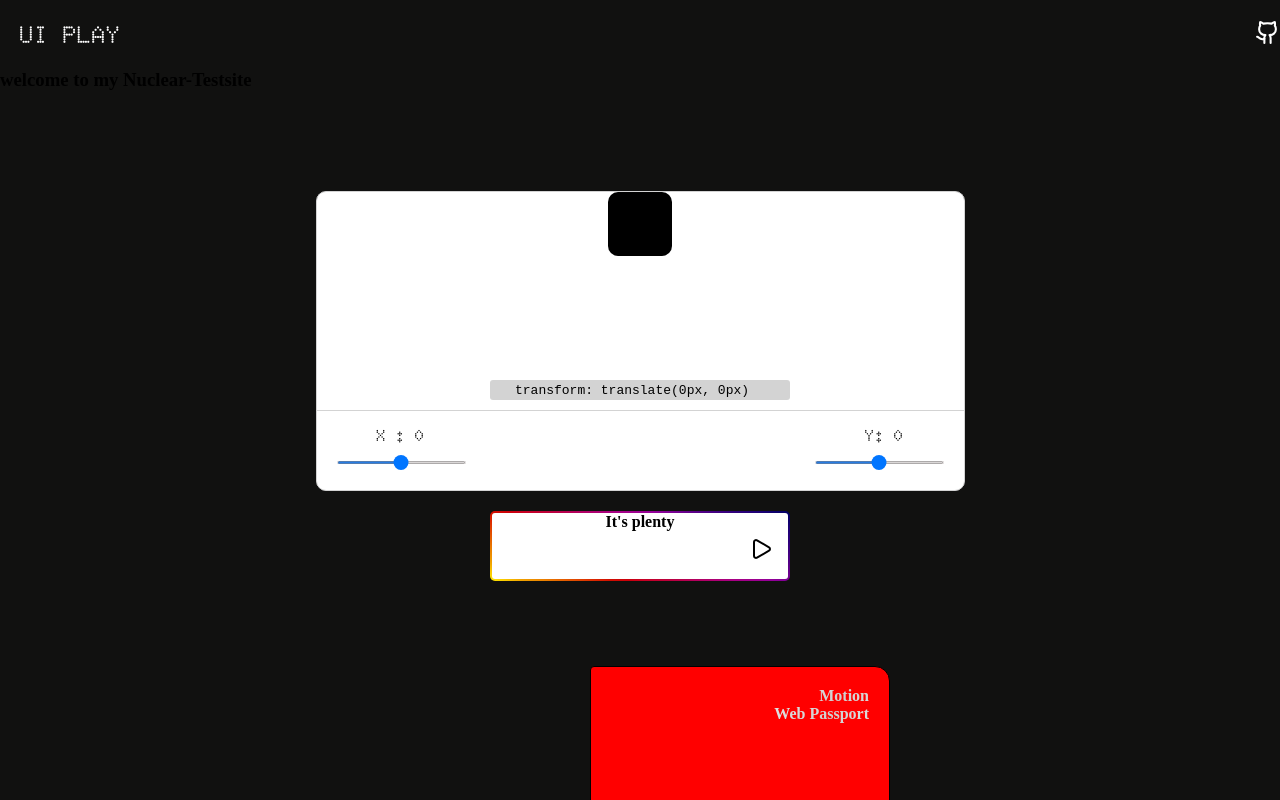
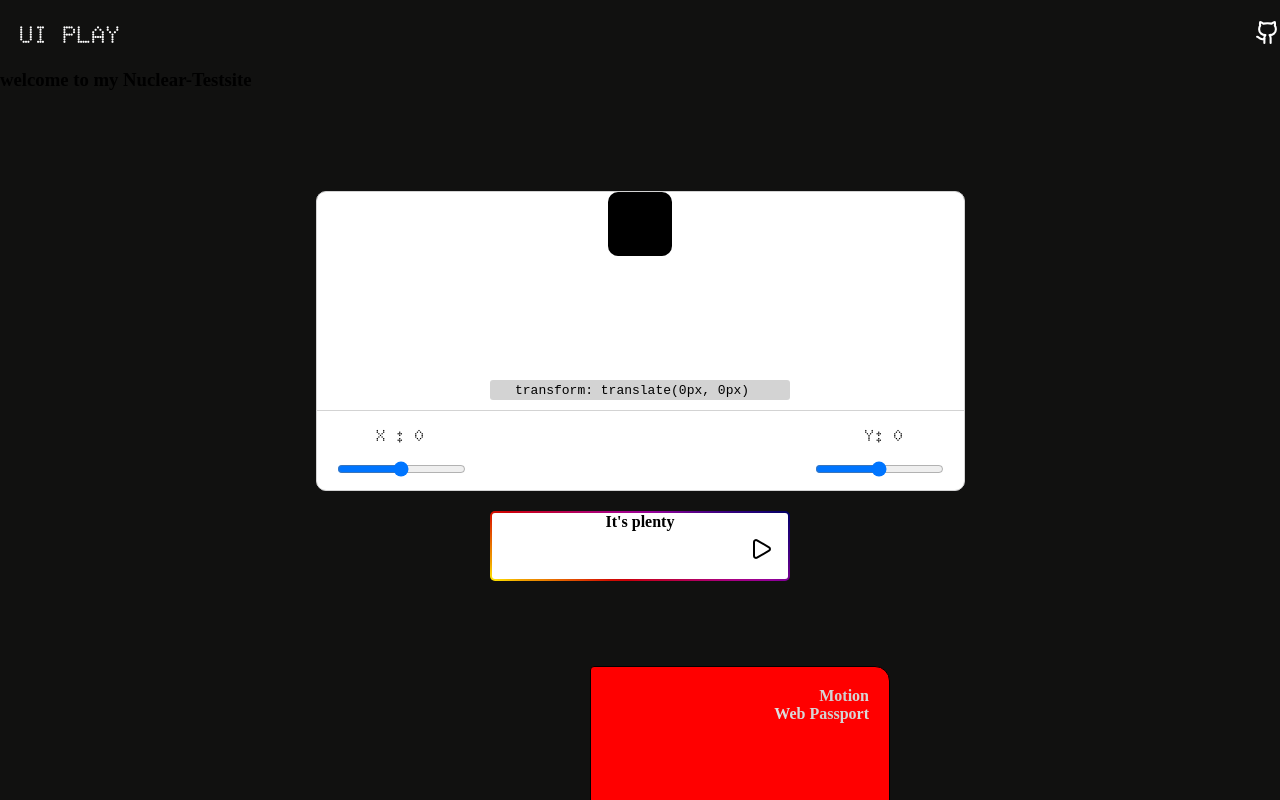
Before and after one commit to Genesispro-maker/ui-playground, a React (Vite) app in the folder ui/: page / in a window 1280 px wide. Shown: the top 800 px of the page. Built offline with nearby package versions, Linux system fonts and the light colour scheme.

Commit message:
Update illustration.module.css

```diff
--- a/ui/src/components/illustration/illustration.module.css
+++ b/ui/src/components/illustration/illustration.module.css
@@ -1,25 +1,4 @@
-
-:root {
-  --shadow-color: 285deg 26% 35%;
-  --shadow-elevation-low:
-    0.7px -0.1px 0.5px hsl(var(--shadow-color) / 1),
-    1.1px -0.2px 0.8px -2.5px hsl(var(--shadow-color) / 0.69),
-    3.6px -0.6px 2.7px -5px hsl(var(--shadow-color) / 0.35);
-  --shadow-elevation-medium:
-    0.7px -0.1px 0.5px hsl(var(--shadow-color) / 1),
-    1.3px -0.2px 1px -1.7px hsl(var(--shadow-color) / 0.82),
-    5.8px -0.9px 4.4px -3.3px hsl(var(--shadow-color) / 0.55),
-    17.8px -2.8px 13.5px -5px hsl(var(--shadow-color) / 0.27);
-  --shadow-elevation-high:
-    0.7px -0.1px 0.5px hsl(var(--shadow-color) / 1),
-    1px -0.2px 0.8px -0.7px hsl(var(--shadow-color) / 0.89),
-    3.2px -0.5px 2.4px -1.4px hsl(var(--shadow-color) / 0.76),
-    9.1px -1.4px 6.9px -2.1px hsl(var(--shadow-color) / 0.63),
-    20.5px -3.3px 15.6px -2.9px hsl(var(--shadow-color) / 0.51),
-    39.3px -6.2px 29.8px -3.6px hsl(var(--shadow-color) / 0.38),
-    67.5px -10.7px 51.3px -4.3px hsl(var(--shadow-color) / 0.25),
-    106.7px -16.9px 81px -5px hsl(var(--shadow-color) / 0.13);
-}
+@import "../../assets/font.css";
 
 .BoxWrap{
   flex: 3;
@@ -30,7 +9,6 @@
     --height: 64px;
     width: var(--width);
     height: var(--height);
-    /* box-shadow: var(--shadow-elevation-medium); */
     margin: auto;
     border-radius: 10px;
     background-color: black;
@@ -68,7 +46,7 @@
 
 .value[role = "verticalValue"]{
   font-family: "Doto", sans-serif;
-  font-weight: 700;
+  font-weight: bolder;
   position: absolute;
   top: 15px;
   left: 60px;
@@ -76,7 +54,7 @@
 
 .value[role = "horizontalValue"]{
    font-family: "Doto", sans-serif;
-  font-weight: 700;
+  font-weight: bolder;
   position: absolute;
   top: 15px;
   right: 60px;
@@ -93,50 +71,3 @@
   right: 20px;
   top: 50px;
 }
-
-.input::-webkit-slider-runnable-track{
-  appearance: none;
-  height: 3px;
-  width: 16px;
-  background: hsla(0, 0%, 0%, 0.25);
-  border-radius: 3px / 2;
-  transform: translateY(
-    calc(-50% + 3px / 2)
-  );
-}
-
-.input::-webkit-slider-thumb{
-  appearance: none;
-  height: 3px;
-  width: 16px;
-  border-radius: 3px / 2;
-  background: hsla(0, 5%, 59%, 0.25);
-  cursor: grab;
-  transform: translateY(
-    calc(-50% + 3px / 2)
-  );
-}
-
-.input::-webkit-slider-thumb{
-  appearance: none;
-  height: 3px;
-  width: 16px;
-  border-radius: 3px / 2;
-  background: hsla(0, 5%, 59%, 0.25);
-  cursor: grab;
-  transform: translateY(
-    calc(-50% + 3px / 2)
-  );
-}
-
-.input::-webkit-slider-runnable-track{
-   appearance: none;
-  height: 3px;
-  width: 16px;
-  border-radius: 3px / 2;
-  background: hsla(0, 5%, 59%, 0.25);
-  cursor: grab;
-  transform: translateY(
-    calc(-50% + 3px / 2)
-  );
-}
```
